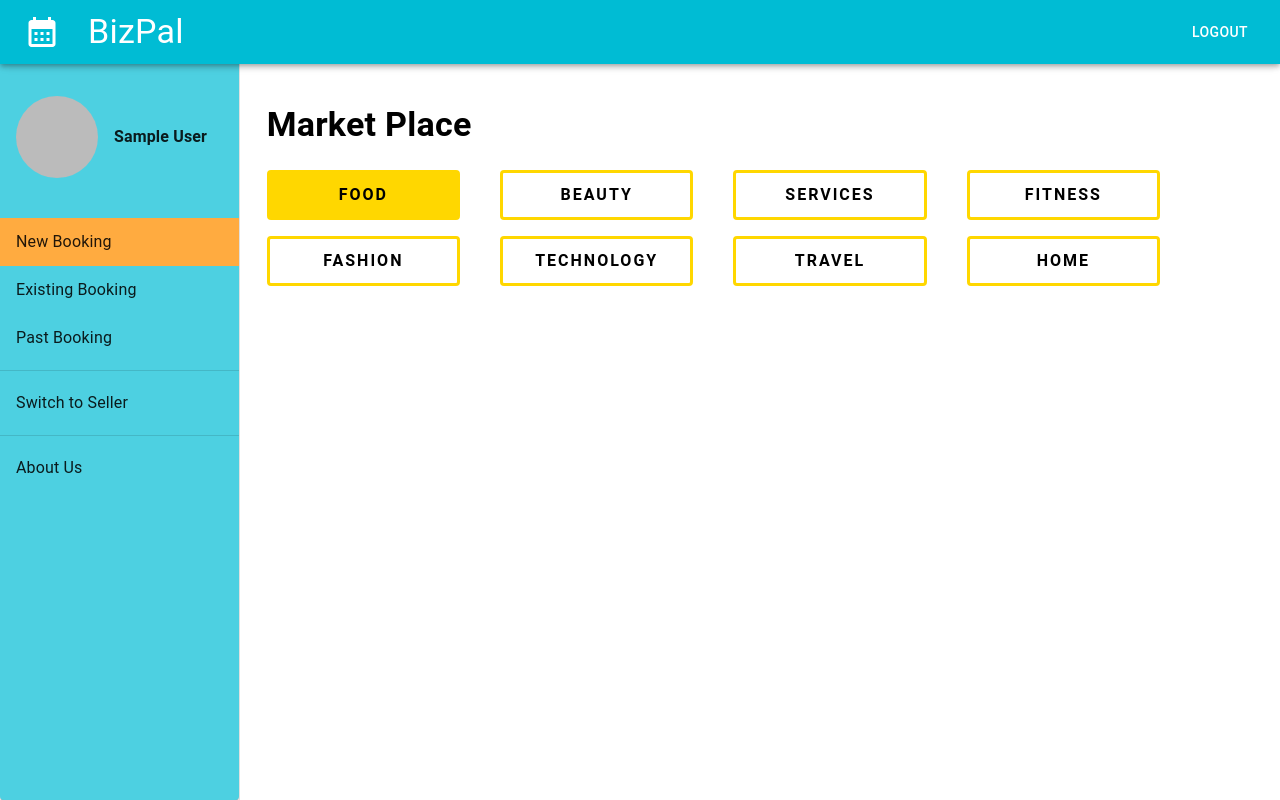
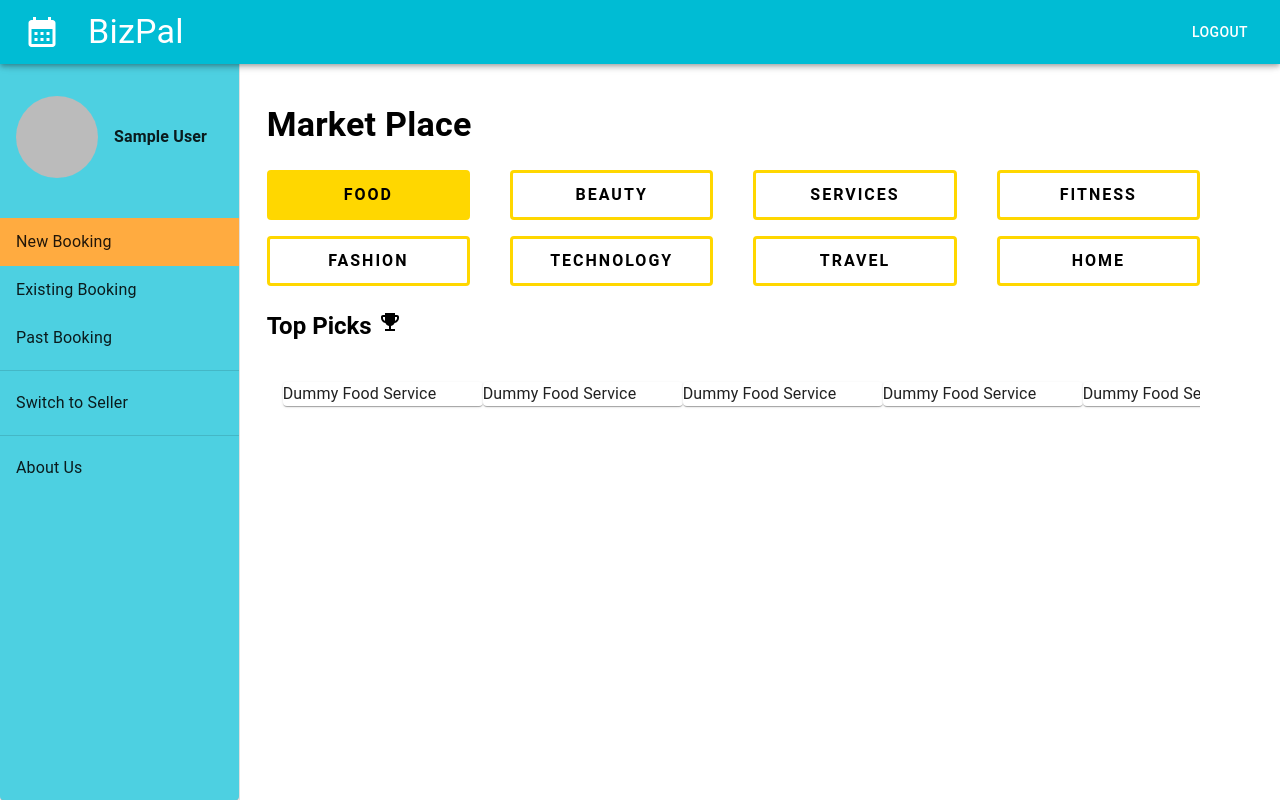
Before and after one commit to RayLate/bizpal, a Next.js app: page /marketplace in a window 1280 px wide. Built offline with nearby package versions, Linux system fonts and the light colour scheme; no server answers; sample sign-in values are in the browser's storage.

Commit message:
scrollable

```diff
--- a/src/components/DashboardComponents/DashboardLayout.tsx
+++ b/src/components/DashboardComponents/DashboardLayout.tsx
@@ -85,7 +85,11 @@ const DashboardLayout = ({ children }: DashboardProps) => {
         <Toolbar />
         <Box display={'flex'} sx={{ height: '100%', backgroundColor: 'white' }}>
           <Box sx={{ width: drawerWidth }} />
-          <Box mx={5} p={5} sx={{ height: '100%', width: '100%' }}>
+          <Box
+            mx={5}
+            p={5}
+            sx={{ height: '100%', width: '100%', overflow: 'auto' }}
+          >
             {children}
           </Box>
         </Box>
--- a/src/components/NewBookingComponents/CategoryHeader.tsx
+++ b/src/components/NewBookingComponents/CategoryHeader.tsx
@@ -56,7 +56,7 @@ const CategoryHeader = ({
         <Typography variant='h4' color='initial' fontWeight={'bold'} mb={3}>
           Market Place
         </Typography>
-        <Grid container md={12} columnSpacing={5} rowSpacing={2}>
+        <Grid container columnSpacing={5} rowSpacing={2}>
           {categories.map((category) => {
             return (
               <Grid item key={category} md={3}>
--- a/src/components/NewBookingComponents/ItemList.jsx
+++ /dev/null
@@ -1,5 +0,0 @@
-const ItemList = () => {
-  return <></>;
-};
-
-export default ItemList;
--- /dev/null
+++ b/src/components/NewBookingComponents/ItemList.tsx
@@ -0,0 +1,69 @@
+import { Service } from './data';
+import {
+  Grid,
+  Card,
+  CardHeader,
+  CardMedia,
+  CardContent,
+  Typography,
+} from '@mui/material';
+import { Box } from '@mui/system';
+// import { makeStyles } from '@mui/styles';
+
+// const useStyles = makeStyles((theme) => ({
+//   root: {
+// flexGrow: 1,
+// overflowX: 'scroll',
+// padding: theme.spacing(2),
+// '&::-webkit-scrollbar': {
+//   height: '8px',
+// },
+// '&::-webkit-scrollbar-thumb': {
+//   borderRadius: '8px',
+//   backgroundColor: 'rgba(0,0,0,0.3)',
+// },
+//   },
+//   card: {
+// maxWidth: 345,
+// marginRight: theme.spacing(2),
+// flexShrink: 0,
+//   },
+// }));
+
+const ItemList = ({ items }: { items: Service[] }) => {
+  return (
+    <>
+      <Grid
+        sx={{
+          display: 'flex',
+          flexGrow: 1,
+          overflowX: 'scroll',
+          padding: (theme) => theme.spacing(2),
+          '&::-webkit-scrollbar': {
+            height: '8px',
+          },
+          '&::-webkit-scrollbar-thumb': {
+            borderRadius: '8px',
+            backgroundColor: 'rgba(0,0,0,0.3)',
+          },
+        }}
+      >
+        {items.map((item, index) => (
+          <Box key={item.id} sx={{ width: 200 }}>
+            <Card
+              sx={{
+                width: 200,
+                marginRight: (theme) => theme.spacing(2),
+                // flexShrink: 0,
+              }}
+            >
+              {item.serviceName}
+            </Card>
+          </Box>
+        ))}
+      </Grid>
+    </>
+  );
+};
+
+export default ItemList;
--- a/src/components/NewBookingComponents/NewBookingPage.tsx
+++ b/src/components/NewBookingComponents/NewBookingPage.tsx
@@ -1,9 +1,11 @@
 import { useState } from 'react';
 import CategoryHeader from './CategoryHeader';
-import { categories } from './data';
+import { categories, generateServices, Service } from './data';
+import Services from './Services';
 
 const NewBookingPage = () => {
   const [category, setCategory] = useState<string>(categories[0]);
+  const [services, setServices] = useState<Service[]>(generateServices());
 
   return (
     <>
@@ -12,6 +14,7 @@ const NewBookingPage = () => {
         setCategory={setCategory}
         categories={categories}
       />
+      <Services services={services} selectedCategory={category} />
     </>
   );
 };
--- /dev/null
+++ b/src/components/NewBookingComponents/Services.tsx
@@ -0,0 +1,31 @@
+import { Box } from '@mui/system';
+import { Service } from './data';
+import { Grid, Typography } from '@mui/material';
+import EmojiEventsIcon from '@mui/icons-material/EmojiEvents';
+import ItemList from './ItemList';
+
+const Services = ({
+  services,
+  selectedCategory,
+}: {
+  services: Service[];
+  selectedCategory: string;
+}) => {
+  const topPicks = services
+    .filter((a) => a.category === selectedCategory)
+    .sort((a, b) => b.rating - a.rating)
+    .slice(0, 10);
+
+  return (
+    <>
+      <Box my={3}>
+        <Typography variant='h5' color='initial' fontWeight={'bold'} mb={3}>
+          Top Picks <EmojiEventsIcon fontSize='inherit' />
+        </Typography>
+        <ItemList items={topPicks} />
+      </Box>
+    </>
+  );
+};
+
+export default Services;
--- a/src/components/NewBookingComponents/data.ts
+++ b/src/components/NewBookingComponents/data.ts
@@ -8,3 +8,48 @@ export const categories: string[] = [
   'Travel',
   'Home',
 ];
+
+export interface Service {
+  id: string;
+  category: string;
+  serviceName: string;
+  providerName: string;
+  rating: number;
+  description: string;
+  publishDate: Date;
+  price: number;
+}
+
+function generateDummyService(category: string): Service {
+  const id = (Math.floor(Math.random() * 1000000) + 1).toString();
+  const serviceName = `Dummy ${category} Service`;
+  const providerName = `Dummy ${category} Provider`;
+  const rating = Math.floor(Math.random() * 5) + 1;
+  const description = `This is a dummy ${category} service provided by ${providerName}.`;
+  const publishDate = new Date();
+  const price = Math.floor(Math.random() * 100) + 1;
+
+  return {
+    id,
+    category,
+    serviceName,
+    providerName,
+    rating,
+    description,
+    publishDate,
+    price,
+  };
+}
+
+export const generateServices = () => {
+  const dummyServices: Service[] = [];
+
+  for (let i = 0; i < 100; i++) {
+    const randomCategory =
+      categories[Math.floor(Math.random() * categories.length)];
+    const dummyService = generateDummyService(randomCategory);
+    dummyServices.push(dummyService);
+  }
+
+  return dummyServices;
+};
```
